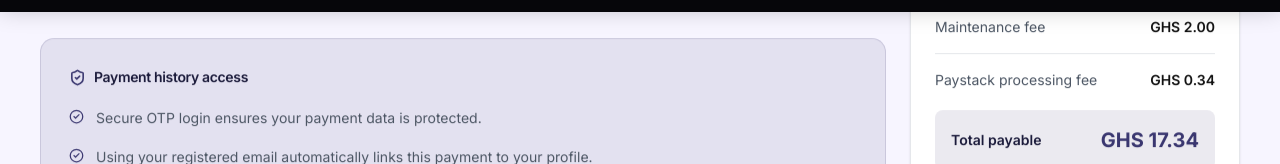
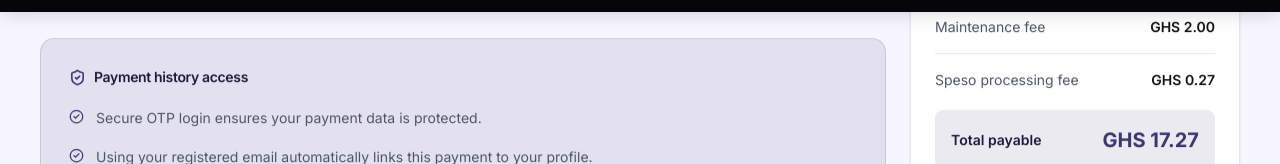
Before and after one commit to FranzAfun/eraaxis-website, a React (Vite) app: page /payments/monthly-dues in a window 1280 px wide. Shown: the part 788-952 px from the top of the page. Built offline with nearby package versions, Linux system fonts and the light colour scheme; no server answers.

Commit message:
feat: integrate Speso payment gateway

```diff
--- a/src/data/payments.js
+++ b/src/data/payments.js
@@ -1,4 +1,8 @@
-export const PAYSTACK_FEE_RATE = 0.0195;
+export const DEFAULT_SPESO_FEE_CONFIG = {
+  businessRate: 0.3,
+  providerRate: 1.3,
+  cap: 30,
+};
 export const MAINTENANCE_FEE_GHS = 2;
 export const PAYMENT_REFERENCE_FORMAT = "ERA-TYPE-YYYYMMDD-UNIQUEID";
 export const PAYMENT_REFERENCE_NOTE =
@@ -8,23 +12,42 @@ export function formatGhs(amount) {
   return `GHS ${Number(amount).toFixed(2)}`;
 }
 
-export function calculateCustomerTotal(baseAmount) {
-  const customerPays =
-    (Number(baseAmount) + MAINTENANCE_FEE_GHS) / (1 - PAYSTACK_FEE_RATE);
-
-  return Number(customerPays.toFixed(2));
+function roundMoney(value) {
+  return Math.round((Number(value) + Number.EPSILON) * 100) / 100;
 }
 
-export function calculatePaymentBreakdown(baseAmount) {
+export function calculateCustomerTotal(
+  baseAmount,
+  feeConfig = DEFAULT_SPESO_FEE_CONFIG
+) {
+  const subtotal = Number(baseAmount) + MAINTENANCE_FEE_GHS;
+  const businessFee = roundMoney(
+    subtotal * (Number(feeConfig.businessRate) / 100)
+  );
+  const providerFee = roundMoney(
+    (subtotal + businessFee) * (Number(feeConfig.providerRate) / 100)
+  );
+  const spesoFee = roundMoney(
+    Math.min(businessFee + providerFee, Number(feeConfig.cap))
+  );
+  const customerPays = roundMoney(subtotal + spesoFee);
+
+  return customerPays;
+}
+
+export function calculatePaymentBreakdown(
+  baseAmount,
+  feeConfig = DEFAULT_SPESO_FEE_CONFIG
+) {
   const normalizedBaseAmount = Number(baseAmount);
   const subtotal = normalizedBaseAmount + MAINTENANCE_FEE_GHS;
-  const customerTotal = calculateCustomerTotal(normalizedBaseAmount);
-  const paystackFee = customerTotal - subtotal;
+  const customerTotal = calculateCustomerTotal(normalizedBaseAmount, feeConfig);
+  const spesoFee = customerTotal - subtotal;
 
   return {
     baseAmount: Number(normalizedBaseAmount.toFixed(2)),
     maintenanceFee: Number(MAINTENANCE_FEE_GHS.toFixed(2)),
-    paystackFee: Number(paystackFee.toFixed(2)),
+    spesoFee: Number(spesoFee.toFixed(2)),
     customerTotal,
   };
 }
@@ -48,7 +71,7 @@ export const PAYMENT_METHODS = [
     id: "card",
     label: "Card Payment",
     shortLabel: "Card",
-    description: "Pay securely with a debit or credit card through Paystack.",
+    description: "Pay securely with a debit or credit card through Speso.",
   },
   {
     id: "bank_or_contact",
--- a/src/data/seo.js
+++ b/src/data/seo.js
@@ -132,7 +132,7 @@ export const pageSeo = {
     pathname: "/payments/resume",
     title: "Continue Your Payment | ERA AXIS",
     description:
-      "Continue your ERA AXIS programme instalment payment securely via Paystack.",
+      "Continue your ERA AXIS programme instalment payment securely via Speso.",
   },
   "/privacy": {
     pathname: "/privacy",
--- /dev/null
+++ b/src/hooks/useSpesoFees.js
@@ -0,0 +1,40 @@
+import { useEffect, useState } from "react";
+import { DEFAULT_SPESO_FEE_CONFIG } from "../data/payments";
+import { api } from "../services/api";
+
+export default function useSpesoFees() {
+  const [feeConfig, setFeeConfig] = useState(DEFAULT_SPESO_FEE_CONFIG);
+  const [feesLoading, setFeesLoading] = useState(true);
+  const [feesError, setFeesError] = useState("");
+
+  useEffect(() => {
+    let cancelled = false;
+
+    api.get("/payments/fees")
+      .then((payload) => {
+        if (cancelled) return;
+
+        setFeeConfig({
+          businessRate: Number(payload.data.businessRate),
+          providerRate: Number(payload.data.providerRate),
+          cap: Number(payload.data.cap),
+        });
+      })
+      .catch(() => {
+        if (!cancelled) {
+          setFeesError(
+            "Current Speso fees could not be loaded. The displayed fee is an estimate."
+          );
+        }
+      })
+      .finally(() => {
+        if (!cancelled) setFeesLoading(false);
+      });
+
+    return () => {
+      cancelled = true;
+    };
+  }, []);
+
+  return { feeConfig, feesLoading, feesError };
+}
--- a/src/pages/MonthlyDuesPayment.jsx
+++ b/src/pages/MonthlyDuesPayment.jsx
@@ -24,6 +24,7 @@ import SEO from "../components/SEO";
 import { getPageSeo } from "../data/seo";
 import { EMAIL_RE } from "../utils/validateEmail";
 import { suggestEmailCorrection } from "../utils/emailTypoCheck";
+import useSpesoFees from "../hooks/useSpesoFees";
 
 const category = getPaymentCategoryBySlug("monthly-dues");
 const item = category.items[0];
@@ -82,6 +83,7 @@ function PaymentHistoryAccessCard({ className = "" }) {
 }
 
 export default function MonthlyDuesPayment() {
+  const { feeConfig } = useSpesoFees();
   const [showManualForm, setShowManualForm] = useState(false);
   const [selectedMonths, setSelectedMonths] = useState("1");
   const manualFormInnerRef = useRef(null);
@@ -108,8 +110,10 @@ export default function MonthlyDuesPayment() {
   const isDirty = useRef(false);
   const pendingNav = useRef(null);
   const navigate = useNavigate();
-  const baseTotal = item.baseAmount * Number(selectedMonths);
-  const breakdown = calculatePaymentBreakdown(baseTotal);
+  const checkoutMonths =
+    loginStep === "history" ? historyMonths : selectedMonths;
+  const baseTotal = item.baseAmount * Number(checkoutMonths);
+  const breakdown = calculatePaymentBreakdown(baseTotal, feeConfig);
   const duesPeriodOptions = [
     { value: "1", label: "1 Month (Current)" },
     { value: "3", label: "Quarter" },
@@ -147,6 +151,7 @@ export default function MonthlyDuesPayment() {
       if (!payData.success) throw new Error(payData.error || "Payment initialisation failed.");
 
       isDirty.current = false;
+      window.sessionStorage.setItem("eraaxis_payment_reference", payData.data.reference);
       window.location.href = payData.data.authorizationUrl;
     } catch (err) {
       setFormError(err.message || "Something went wrong. Please try again.");
@@ -219,6 +224,7 @@ export default function MonthlyDuesPayment() {
       });
       if (!payData.success) throw new Error(payData.error || "Payment initialisation failed.");
       isDirty.current = false;
+      window.sessionStorage.setItem("eraaxis_payment_reference", payData.data.reference);
       window.location.href = payData.data.authorizationUrl;
     } catch (err) {
       setLoginError(err.message || "Something went wrong. Please try again.");
@@ -679,7 +685,7 @@ export default function MonthlyDuesPayment() {
                       Selected months
                     </span>
                     <span className="font-semibold text-[var(--color-text-primary)]">
-                      x {Number(selectedMonths)}
+                      x {Number(checkoutMonths)}
                     </span>
                   </div>
                   <div className="flex items-center justify-between gap-4 border-b border-[var(--color-border)] pb-4 text-sm">
@@ -700,10 +706,10 @@ export default function MonthlyDuesPayment() {
                   </div>
                   <div className="flex items-center justify-between gap-4 text-sm">
                     <span className="text-[var(--color-text-secondary)]">
-                      Paystack processing fee
+                      Speso processing fee
                     </span>
                     <span className="font-semibold text-[var(--color-text-primary)]">
-                      {formatGhs(breakdown.paystackFee)}
+                      {formatGhs(breakdown.spesoFee)}
                     </span>
                   </div>
                 </div>
@@ -741,7 +747,7 @@ export default function MonthlyDuesPayment() {
 
               <p className="flex items-center justify-center gap-2 text-center text-xs text-[var(--color-text-muted)]">
                 <Lock size={14} strokeWidth={2} aria-hidden="true" />
-                Secured by Paystack
+                Secured by Speso
               </p>
             </div>
 
--- a/src/pages/ProgrammeEnrolmentPayment.jsx
+++ b/src/pages/ProgrammeEnrolmentPayment.jsx
@@ -14,6 +14,7 @@ import SEO from "../components/SEO";
 import { getPageSeo } from "../data/seo";
 import { EMAIL_RE } from "../utils/validateEmail";
 import { suggestEmailCorrection } from "../utils/emailTypoCheck";
+import useSpesoFees from "../hooks/useSpesoFees";
 
 const category = getPaymentCategoryBySlug("programme-enrolment");
 
@@ -44,6 +45,7 @@ const optionalTag = (
 );
 
 export default function ProgrammeEnrolmentPayment() {
+  const { feeConfig, feesLoading, feesError } = useSpesoFees();
   const location = useLocation();
   const requestedProgrammeSlug = location.state?.programmeSlug;
   const [manualProgrammeSlug, setManualProgrammeSlug] = useState("");
@@ -123,6 +125,10 @@ export default function ProgrammeEnrolmentPayment() {
       });
       if (!payData.success) throw new Error(payData.error || "Payment initialisation failed.");
 
+      window.sessionStorage.setItem(
+        "eraaxis_payment_reference",
+        payData.data.reference
+      );
       // Full-page navigation via window.location inside an event handler,
       // not a render-time mutation — the rule can't distinguish the two here.
       // eslint-disable-next-line react-hooks/immutability
@@ -140,7 +146,7 @@ export default function ProgrammeEnrolmentPayment() {
         selectedProgramme.fullPaymentMonths
       )
     : selectedProgramme.monthlyAmount;
-  const breakdown = calculatePaymentBreakdown(baseAmount);
+  const breakdown = calculatePaymentBreakdown(baseAmount, feeConfig);
 
   return (
     <>
@@ -444,10 +450,10 @@ export default function ProgrammeEnrolmentPayment() {
                   </div>
                   <div className="flex items-center justify-between gap-4 text-sm">
                     <span className="text-[var(--color-text-secondary)]">
-                      Paystack processing fee
+                      Speso processing fee
                     </span>
                     <span className="font-semibold text-[var(--color-text-primary)]">
-                      {formatGhs(breakdown.paystackFee)}
+                      {formatGhs(breakdown.spesoFee)}
                     </span>
                   </div>
                 </div>
@@ -462,16 +468,22 @@ export default function ProgrammeEnrolmentPayment() {
                 </div>
 
                 <div className="space-y-3">
-                  {formError && (
-                    <p className="text-sm text-red-600">{formError}</p>
+                  {(formError || feesError) && (
+                    <p className="text-sm text-red-600">
+                      {formError || feesError}
+                    </p>
                   )}
                   <button
                     type="button"
                     onClick={handleSubmit}
-                    disabled={submitting}
-                    className={`btn-primary w-full justify-center${submitting ? " cursor-not-allowed opacity-60" : ""}`}
+                    disabled={submitting || feesLoading}
+                    className={`btn-primary w-full justify-center${submitting || feesLoading ? " cursor-not-allowed opacity-60" : ""}`}
                   >
-                    {submitting ? "Processing…" : "Continue to checkout"}
+                    {feesLoading
+                      ? "Loading current fees…"
+                      : submitting
+                        ? "Processing…"
+                        : "Continue to checkout"}
                     <ArrowRight size={16} strokeWidth={2} aria-hidden="true" />
                   </button>
                   <Link
@@ -485,7 +497,7 @@ export default function ProgrammeEnrolmentPayment() {
 
               <p className="flex items-center justify-center gap-2 text-center text-xs text-[var(--color-text-muted)]">
                 <Lock size={14} strokeWidth={2} aria-hidden="true" />
-                Payments are processed securely via Paystack.
+                Payments are processed securely via Speso.
               </p>
             </div>
 
--- a/src/pages/ResumeProgrammePayment.jsx
+++ b/src/pages/ResumeProgrammePayment.jsx
@@ -6,6 +6,7 @@ import { getPageSeo } from "../data/seo";
 import { formatGhs, calculatePaymentBreakdown } from "../data/payments";
 import { api } from "../services/api";
 import SelectField from "../components/ui/SelectField";
+import useSpesoFees from "../hooks/useSpesoFees";
 
 const labelCls =
   "mb-1.5 block text-[10px] font-bold uppercase tracking-[0.08em] text-white/70";
@@ -28,6 +29,7 @@ function buildMonthOptions(durationMonths, monthsPaidTotal) {
 
 export default function ResumeProgrammePayment() {
   const { enrolmentId } = useParams();
+  const { feeConfig } = useSpesoFees();
 
   // loading | not-found | paid-up | owes | error
   const [status, setStatus] = useState("loading");
@@ -74,6 +76,7 @@ export default function ResumeProgrammePayment() {
         months_paid: Number(months),
       });
       if (!payData.success) throw new Error(payData.error || "Payment initialisation failed.");
+      window.sessionStorage.setItem("eraaxis_payment_reference", payData.data.reference);
       window.location.href = payData.data.authorizationUrl;
     } catch (err) {
       setPayError(err.message || "Something went wrong. Please try again.");
@@ -89,7 +92,10 @@ export default function ResumeProgrammePayment() {
   // (totalBase, from the summary endpoint) — not a monthly rate multiplied
   // by a chosen month count like every other programme type.
   const breakdown = summary
-    ? calculatePaymentBreakdown(isStudentChapter ? summary.totalBase : summary.instalmentAmount * Number(months))
+    ? calculatePaymentBreakdown(
+        isStudentChapter ? summary.totalBase : summary.instalmentAmount * Number(months),
+        feeConfig
+      )
     : null;
 
   return (
@@ -250,7 +256,7 @@ export default function ResumeProgrammePayment() {
 
               <p className="mt-4 flex items-center justify-center gap-2 text-center text-xs text-white/50">
                 <Lock size={13} strokeWidth={2} aria-hidden="true" />
-                Payments are processed securely via Paystack.
+                Payments are processed securely via Speso.
               </p>
             </div>
           )}
--- a/src/pages/StudentChapterPayment.jsx
+++ b/src/pages/StudentChapterPayment.jsx
@@ -13,10 +13,10 @@ import SEO from "../components/SEO";
 import { getPageSeo } from "../data/seo";
 import { EMAIL_RE } from "../utils/validateEmail";
 import { suggestEmailCorrection } from "../utils/emailTypoCheck";
+import useSpesoFees from "../hooks/useSpesoFees";
 
 const category = getPaymentCategoryBySlug("student-chapter");
 const item = category.items[0];
-const breakdown = calculatePaymentBreakdown(item.baseAmount);
 
 const BENEFITS = [
   "Student Chapter community access",
@@ -39,6 +39,8 @@ const optionalTag = (
 );
 
 export default function StudentChapterPayment() {
+  const { feeConfig } = useSpesoFees();
+  const breakdown = calculatePaymentBreakdown(item.baseAmount, feeConfig);
   const [firstName, setFirstName]       = useState("");
   const [lastName, setLastName]         = useState("");
   const [otherNames, setOtherNames]     = useState("");
@@ -84,6 +86,7 @@ export default function StudentChapterPayment() {
       });
       if (!payData.success) throw new Error(payData.error || "Payment initialisation failed.");
 
+      window.sessionStorage.setItem("eraaxis_payment_reference", payData.data.reference);
       window.location.href = payData.data.authorizationUrl;
     } catch (err) {
       setFormError(err.message || "Something went wrong. Please try again.");
@@ -341,10 +344,10 @@ export default function StudentChapterPayment() {
                   </div>
                   <div className="flex items-center justify-between gap-4 text-sm">
                     <span className="text-[var(--color-text-secondary)]">
-                      Paystack processing fee
+                      Speso processing fee
                     </span>
                     <span className="font-semibold text-[var(--color-text-primary)]">
-                      {formatGhs(breakdown.paystackFee)}
+                      {formatGhs(breakdown.spesoFee)}
                     </span>
                   </div>
                 </div>
@@ -382,7 +385,7 @@ export default function StudentChapterPayment() {
 
               <p className="flex items-center justify-center gap-2 text-center text-xs text-[var(--color-text-muted)]">
                 <Lock size={14} strokeWidth={2} aria-hidden="true" />
-                Secured by Paystack
+                Secured by Speso
               </p>
             </div>
 
```
Also changed, not shown: src/pages/PaymentConfirmation.jsx (+41 -33 lines).
